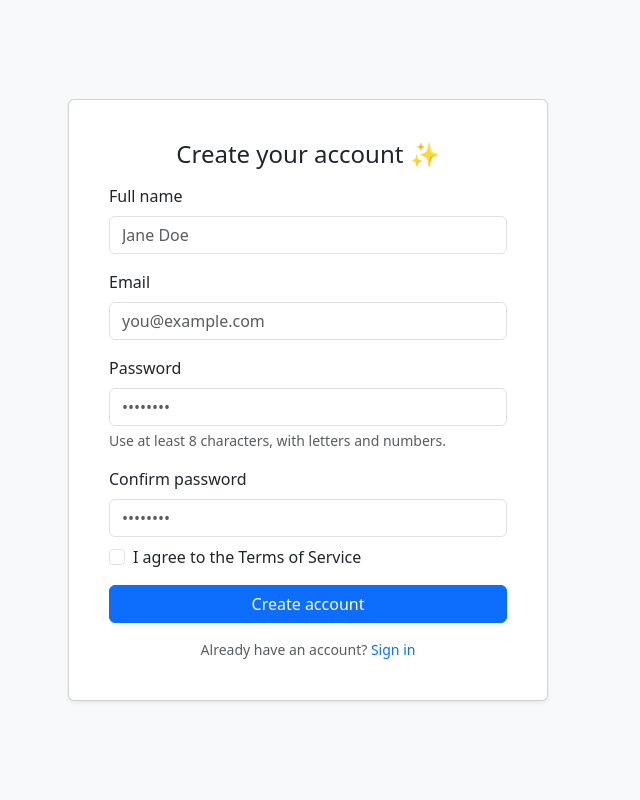
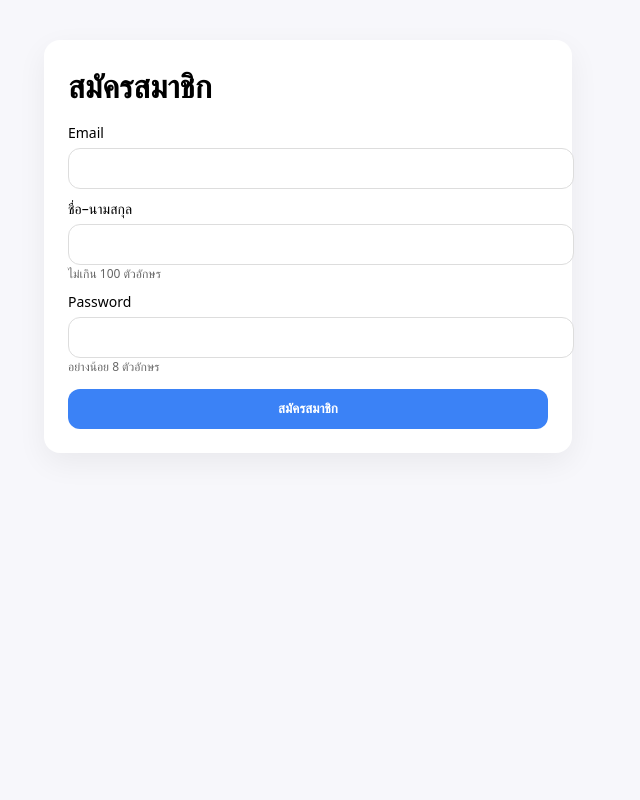
Before and after one commit to Nithi67160346/register_system, a PHP site: page /register.php in a window 1280 px wide. Shown: the whole page, without its empty margins (332-972 px from the left). Run offline with PHP 8.4, Linux system fonts and the light colour scheme; a stand-in replaces the project's code that opens the database connection.

Commit message:
Update register.php

```diff
--- a/register.php
+++ b/register.php
@@ -1,82 +1,139 @@
-<?php require __DIR__ . '/config_mysqli.php'; require __DIR__ . '/csrf.php'; ?>
+<?php
+// ใช้ของคุณเลย: มี session_start() + $mysqli อยู่ในไฟล์นี้แล้ว
+require_once __DIR__ . '/config_mysqli.php';
+
+// เปิด error เฉพาะตอนดีบัก (คอมเมนต์ทิ้งเมื่อขึ้นโปรดักชัน)
+ini_set('display_errors', 1);
+error_reporting(E_ALL);
+
+// ฟังก์ชันกัน XSS
+function e($str){ return htmlspecialchars($str ?? "", ENT_QUOTES, "UTF-8"); }
+
+// สร้าง CSRF token ครั้งแรก (config_mysqli.php เรียก session_start() ให้แล้ว)
+if (empty($_SESSION['csrf_token'])) {
+  $_SESSION['csrf_token'] = bin2hex(random_bytes(32));
+}
+
+$errors = [];
+$success = "";
+
+// เก็บค่าฟอร์มเดิม
+$email = $_POST['email'] ?? '';
+$display_name = $_POST['name'] ?? '';
+
+if ($_SERVER['REQUEST_METHOD'] === 'POST') {
+  // ตรวจ CSRF
+  if (empty($_POST['csrf_token']) || !hash_equals($_SESSION['csrf_token'], $_POST['csrf_token'])) {
+    $errors[] = "CSRF token ไม่ถูกต้อง กรุณารีเฟรชหน้าแล้วลองอีกครั้ง";
+  }
+
+  // รับค่า + normalize
+  $password     = $_POST['password'] ?? '';
+  $email        = strtolower(trim($_POST['email'] ?? ''));
+  $display_name = trim($_POST['name'] ?? '');
+
+  // ตรวจความถูกต้อง
+  if (!filter_var($email, FILTER_VALIDATE_EMAIL)) {
+    $errors[] = "อีเมลไม่ถูกต้อง";
+  }
+  if (strlen($password) < 8) {
+    $errors[] = "รหัสผ่านต้องยาวอย่างน้อย 8 ตัวอักษร";
+  }
+  if ($display_name === '' || mb_strlen($display_name) > 100) {
+    $errors[] = "กรุณากรอกชื่อ–นามสกุล (ไม่เกิน 100 ตัวอักษร)";
+  }
+
+  if (!$errors) {
+    try {
+      // เช็คอีเมลซ้ำ
+      $stmt = $mysqli->prepare('SELECT 1 FROM users WHERE email = ? LIMIT 1');
+      $stmt->bind_param('s', $email);
+      $stmt->execute();
+      $stmt->store_result();
+      if ($stmt->num_rows > 0) {
+        $errors[] = "Email นี้ถูกใช้แล้ว";
+      }
+      $stmt->close();
+
+      // บันทึก
+      if (!$errors) {
+        $hash = password_hash($password, PASSWORD_DEFAULT);
+
+        $stmt2 = $mysqli->prepare('
+          INSERT INTO users (email, display_name, password_hash, created_at, last_login)
+          VALUES (?, ?, ?, NOW(), NOW())
+        ');
+        $stmt2->bind_param('sss', $email, $display_name, $hash);
+        $stmt2->execute();
+        $stmt2->close();
+
+        $success = "สมัครสมาชิกสำเร็จ! คุณสามารถล็อกอินได้แล้ว";
+        // รีเฟรช CSRF token ป้องกันโพสต์ซ้ำ
+        $_SESSION['csrf_token'] = bin2hex(random_bytes(32));
+        // เคลียร์ค่าในฟอร์ม
+        $email = $display_name = '';
+      }
+    } catch (mysqli_sql_exception $ex) {
+      if ($ex->getCode() === 1062) {
+        $errors[] = "Email ซ้ำ กรุณาใช้ค่าอื่น";
+      } else {
+        $errors[] = "บันทึกข้อมูลไม่สำเร็จ";
+        error_log('REGISTER ERROR: '.$ex->getMessage());
+      }
+    }
+  }
+}
+?>
 <!doctype html>
-<html lang="en">
+<html lang="th">
 <head>
   <meta charset="utf-8">
   <meta name="viewport" content="width=device-width, initial-scale=1">
-  <title>Create account</title>
-  <link href="https://cdn.jsdelivr.net/npm/bootstrap@5.3.3/dist/css/bootstrap.min.css" rel="stylesheet">
+  <title>Register</title>
   <style>
-    body { min-height: 100vh; display:flex; align-items:center; }
-    .auth-card { max-width: 480px; width: 100%; }
+    body{font-family:system-ui, sans-serif; background:#f7f7fb; margin:0; padding:0;}
+    .container{max-width:480px; margin:40px auto; background:#fff; border-radius:16px; padding:24px; box-shadow:0 10px 30px rgba(0,0,0,.06);}
+    h1{margin:0 0 16px;}
+    .alert{padding:12px 14px; border-radius:12px; margin-bottom:12px; font-size:14px;}
+    .alert.error{background:#ffecec; color:#a40000; border:1px solid #ffc9c9;}
+    .alert.success{background:#efffed; color:#0a7a28; border:1px solid #c9f5cf;}
+    label{display:block; font-size:14px; margin:10px 0 6px;}
+    input{width:100%; padding:12px; border-radius:12px; border:1px solid #ddd;}
+    button{width:100%; padding:12px; border:none; border-radius:12px; margin-top:14px; background:#3b82f6; color:#fff; font-weight:600; cursor:pointer;}
+    button:hover{filter:brightness(.95);}
+    .hint{font-size:12px; color:#666;}
   </style>
 </head>
-<body class="bg-light">
-  <main class="container d-flex justify-content-center">
-    <div class="card shadow-sm auth-card p-3 p-md-4">
-      <div class="card-body">
-        <h1 class="h4 mb-3 text-center">Create your account ✨</h1>
+<body>
+  <div class="container">
+    <h1>สมัครสมาชิก</h1>
 
-        <?php if (!empty($_SESSION['flash'])): ?>
-          <div class="alert alert-danger py-2">
-            <?php echo htmlspecialchars($_SESSION['flash']); unset($_SESSION['flash']); ?>
-          </div>
-        <?php endif; ?>
+    <?php if ($errors): ?>
+      <div class="alert error">
+        <?php foreach ($errors as $m) echo "<div>".e($m)."</div>"; ?>
+      </div>
+    <?php endif; ?>
 
-        <form method="post" action="register_process.php" novalidate>
-          <input type="hidden" name="csrf" value="<?php echo htmlspecialchars(csrf_token()); ?>">
+    <?php if ($success): ?>
+      <div class="alert success"><?= e($success) ?></div>
+    <?php endif; ?>
 
-          <div class="mb-3">
-            <label class="form-label" for="display_name">Full name</label>
-            <input class="form-control" type="text" id="display_name" name="display_name" placeholder="Jane Doe" required>
-          </div>
+    <form method="post" action="">
+      <input type="hidden" name="csrf_token" value="<?= e($_SESSION['csrf_token']) ?>">
 
-          <div class="mb-3">
-            <label class="form-label" for="email">Email</label>
-            <input class="form-control" type="email" id="email" name="email" placeholder="you@example.com" required>
-          </div>
+      <label>Email</label>
+      <input type="email" name="email" value="<?= e($email) ?>" required>
 
-          <div class="mb-3">
-            <label class="form-label" for="password">Password</label>
-            <input class="form-control" type="password" id="password" name="password" placeholder="••••••••" required minlength="8" autocomplete="new-password">
-            <div class="form-text">Use at least 8 characters, with letters and numbers.</div>
-          </div>
+      <label>ชื่อ–นามสกุล</label>
+      <input type="text" name="name" value="<?= e($display_name) ?>" required>
+      <div class="hint">ไม่เกิน 100 ตัวอักษร</div>
 
-          <div class="mb-2">
-            <label class="form-label" for="password_confirm">Confirm password</label>
-            <input class="form-control" type="password" id="password_confirm" name="password_confirm" placeholder="••••••••" required autocomplete="new-password">
-          </div>
+      <label>Password</label>
+      <input type="password" name="password" required>
+      <div class="hint">อย่างน้อย 8 ตัวอักษร</div>
 
-          <div class="form-check my-2">
-            <input class="form-check-input" type="checkbox" id="tos" name="tos" required>
-            <label class="form-check-label" for="tos">
-              I agree to the Terms of Service
-            </label>
-          </div>
-
-          <div class="d-grid mt-3">
-            <button class="btn btn-primary" type="submit">Create account</button>
-          </div>
-        </form>
-
-        <p class="text-center text-muted mt-3 mb-0 small">
-          Already have an account? <a href="login.php" class="text-decoration-none">Sign in</a>
-        </p>
-      </div>
-    </div>
-  </main>
-
-  <script>
-    // simple client-side check to prevent mismatch submit
-    document.querySelector('form')?.addEventListener('submit', function (e) {
-      const p = document.getElementById('password').value;
-      const c = document.getElementById('password_confirm').value;
-      if (p !== c) {
-        e.preventDefault();
-        alert('Passwords do not match.');
-      }
-    });
-  </script>
-  <script src="https://cdn.jsdelivr.net/npm/bootstrap@5.3.3/dist/js/bootstrap.bundle.min.js"></script>
+      <button type="submit">สมัครสมาชิก</button>
+    </form>
+  </div>
 </body>
 </html>
```
